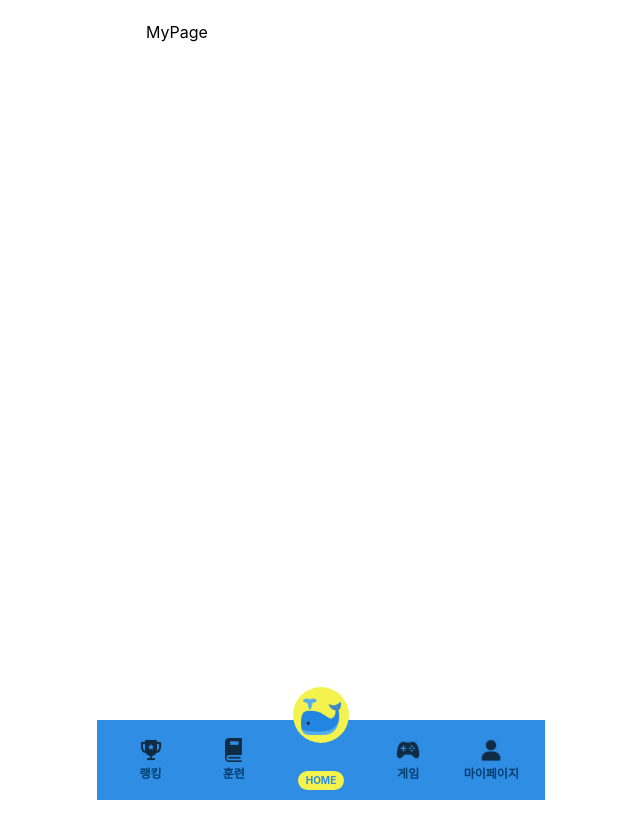
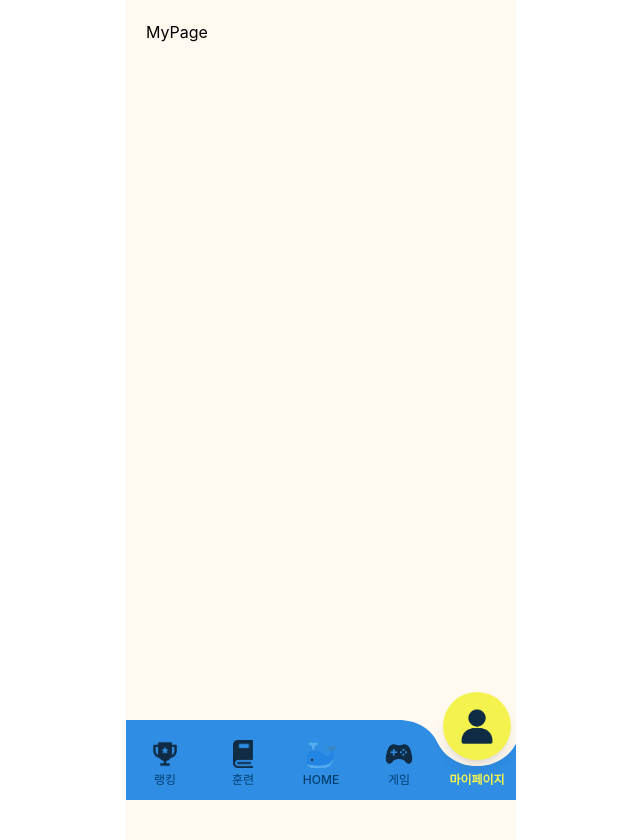
Before and after one commit to READLE-SKTHON/readle-fe, a React (Vite) app: page /my in a window 1280 px wide. Shown: the whole page, without its empty margins (319-959 px from the left). Built offline with nearby package versions, Linux system fonts and the light colour scheme.

Commit message:
✨ feat: 푸터 네비게이션 활성화 애니메이션 및 스타일 적용

```diff
--- /dev/null
+++ b/src/components/common/footer/FooterNavigation.css
@@ -0,0 +1,97 @@
+/* 푸터에 뚫리는 원형 홀의 위치값 정의 */
+@property --footer-notch-x {
+  syntax: "<length-percentage>";
+  inherits: false;
+  initial-value: 50%;
+}
+
+/* 선택된 메뉴 주변 부드럽게 곡선으로 파내기 */
+.footer-navigation-background {
+  --footer-notch-unit: 0.0625rem;
+
+  --footer-notch-shape:
+    0 0, /* 왼쪽 */ calc(var(--footer-notch-x) - 75 * var(--footer-notch-unit)) 0,
+    calc(var(--footer-notch-x) - 72 * var(--footer-notch-unit)) calc(0.5 * var(--footer-notch-unit)),
+    calc(var(--footer-notch-x) - 69 * var(--footer-notch-unit)) calc(0.9 * var(--footer-notch-unit)),
+    calc(var(--footer-notch-x) - 66 * var(--footer-notch-unit)) calc(1.4 * var(--footer-notch-unit)),
+    calc(var(--footer-notch-x) - 63 * var(--footer-notch-unit)) calc(2.2 * var(--footer-notch-unit)),
+    calc(var(--footer-notch-x) - 60 * var(--footer-notch-unit)) calc(3.6 * var(--footer-notch-unit)),
+    calc(var(--footer-notch-x) - 57 * var(--footer-notch-unit)) calc(4.7 * var(--footer-notch-unit)),
+    calc(var(--footer-notch-x) - 54 * var(--footer-notch-unit)) calc(6.4 * var(--footer-notch-unit)),
+    calc(var(--footer-notch-x) - 51 * var(--footer-notch-unit)) calc(8.5 * var(--footer-notch-unit)),
+    calc(var(--footer-notch-x) - 48 * var(--footer-notch-unit))
+      calc(11.1 * var(--footer-notch-unit)),
+    calc(var(--footer-notch-x) - 45 * var(--footer-notch-unit))
+      calc(14.1 * var(--footer-notch-unit)),
+    calc(var(--footer-notch-x) - 42 * var(--footer-notch-unit))
+      calc(18.1 * var(--footer-notch-unit)),
+    calc(var(--footer-notch-x) - 39 * var(--footer-notch-unit))
+      calc(23.7 * var(--footer-notch-unit)),
+    calc(var(--footer-notch-x) - 36 * var(--footer-notch-unit))
+      calc(28.5 * var(--footer-notch-unit)),
+    calc(var(--footer-notch-x) - 33 * var(--footer-notch-unit))
+      calc(32.2 * var(--footer-notch-unit)),
+    calc(var(--footer-notch-x) - 30 * var(--footer-notch-unit))
+      calc(35.2 * var(--footer-notch-unit)),
+    calc(var(--footer-notch-x) - 27 * var(--footer-notch-unit))
+      calc(37.5 * var(--footer-notch-unit)),
+    calc(var(--footer-notch-x) - 24 * var(--footer-notch-unit))
+      calc(39.6 * var(--footer-notch-unit)),
+    calc(var(--footer-notch-x) - 21 * var(--footer-notch-unit))
+      calc(41.2 * var(--footer-notch-unit)),
+    calc(var(--footer-notch-x) - 18 * var(--footer-notch-unit))
+      calc(42.6 * var(--footer-notch-unit)),
+    calc(var(--footer-notch-x) - 15 * var(--footer-notch-unit))
+      calc(43.8 * var(--footer-notch-unit)),
+    calc(var(--footer-notch-x) - 12 * var(--footer-notch-unit))
+      calc(44.7 * var(--footer-notch-unit)),
+    calc(var(--footer-notch-x) - 9 * var(--footer-notch-unit)) calc(45.3 * var(--footer-notch-unit)),
+    calc(var(--footer-notch-x) - 6 * var(--footer-notch-unit)) calc(45.8 * var(--footer-notch-unit)),
+    calc(var(--footer-notch-x) - 3 * var(--footer-notch-unit)) calc(46 * var(--footer-notch-unit)),
+    /* 중앙 */ var(--footer-notch-x) calc(46 * var(--footer-notch-unit)),
+    /* 오른쪽 */ calc(var(--footer-notch-x) + 3 * var(--footer-notch-unit))
+      calc(46 * var(--footer-notch-unit)),
+    calc(var(--footer-notch-x) + 6 * var(--footer-notch-unit)) calc(45.8 * var(--footer-notch-unit)),
+    calc(var(--footer-notch-x) + 9 * var(--footer-notch-unit)) calc(45.3 * var(--footer-notch-unit)),
+    calc(var(--footer-notch-x) + 12 * var(--footer-notch-unit))
+      calc(44.7 * var(--footer-notch-unit)),
+    calc(var(--footer-notch-x) + 15 * var(--footer-notch-unit))
+      calc(43.8 * var(--footer-notch-unit)),
+    calc(var(--footer-notch-x) + 18 * var(--footer-notch-unit))
+      calc(42.6 * var(--footer-notch-unit)),
+    calc(var(--footer-notch-x) + 21 * var(--footer-notch-unit))
+      calc(41.2 * var(--footer-notch-unit)),
+    calc(var(--footer-notch-x) + 24 * var(--footer-notch-unit))
+      calc(39.6 * var(--footer-notch-unit)),
+    calc(var(--footer-notch-x) + 27 * var(--footer-notch-unit))
+      calc(37.5 * var(--footer-notch-unit)),
+    calc(var(--footer-notch-x) + 30 * var(--footer-notch-unit))
+      calc(35.2 * var(--footer-notch-unit)),
+    calc(var(--footer-notch-x) + 33 * var(--footer-notch-unit))
+      calc(32.2 * var(--footer-notch-unit)),
+    calc(var(--footer-notch-x) + 36 * var(--footer-notch-unit))
+      calc(28.5 * var(--footer-notch-unit)),
+    calc(var(--footer-notch-x) + 39 * var(--footer-notch-unit))
+      calc(23.7 * var(--footer-notch-unit)),
+    calc(var(--footer-notch-x) + 42 * var(--footer-notch-unit))
+      calc(18.1 * var(--footer-notch-unit)),
+    calc(var(--footer-notch-x) + 45 * var(--footer-notch-unit))
+      calc(14.1 * var(--footer-notch-unit)),
+    calc(var(--footer-notch-x) + 48 * var(--footer-notch-unit))
+      calc(11.1 * var(--footer-notch-unit)),
+    calc(var(--footer-notch-x) + 51 * var(--footer-notch-unit)) calc(8.5 * var(--footer-notch-unit)),
+    calc(var(--footer-notch-x) + 54 * var(--footer-notch-unit)) calc(6.4 * var(--footer-notch-unit)),
+    calc(var(--footer-notch-x) + 57 * var(--footer-notch-unit)) calc(4.7 * var(--footer-notch-unit)),
+    calc(var(--footer-notch-x) + 60 * var(--footer-notch-unit)) calc(3.6 * var(--footer-notch-unit)),
+    calc(var(--footer-notch-x) + 63 * var(--footer-notch-unit)) calc(2.2 * var(--footer-notch-unit)),
+    calc(var(--footer-notch-x) + 66 * var(--footer-notch-unit)) calc(1.4 * var(--footer-notch-unit)),
+    calc(var(--footer-notch-x) + 69 * var(--footer-notch-unit)) calc(0.9 * var(--footer-notch-unit)),
+    calc(var(--footer-notch-x) + 72 * var(--footer-notch-unit)) calc(0.5 * var(--footer-notch-unit)),
+    calc(var(--footer-notch-x) + 75 * var(--footer-notch-unit)) 0, 100% 0, 100% 100%, 0 100%;
+
+  -webkit-clip-path: polygon(var(--footer-notch-shape));
+  clip-path: polygon(var(--footer-notch-shape));
+
+  /* 메뉴 변경 시 홀 위치도 함께 이동 */
+  transition: --footer-notch-x 1000ms cubic-bezier(0.22, 1, 0.36, 1);
+}
--- a/src/components/common/footer/FooterNavigation.tsx
+++ b/src/components/common/footer/FooterNavigation.tsx
@@ -1,4 +1,7 @@
-import { NavLink } from "react-router-dom";
+import type { CSSProperties } from "react";
+import { NavLink, useLocation } from "react-router-dom";
+
+import "./FooterNavigation.css";
 
 import bookIcon from "@/assets/icons/navigationIcons/bookIcon.png";
 import gameIcon from "@/assets/icons/navigationIcons/gameIcon.png";
@@ -6,7 +9,13 @@ import trophyIcon from "@/assets/icons/navigationIcons/trophyIcon.png";
 import userIcon from "@/assets/icons/navigationIcons/userIcon.png";
 import whaleIcon from "@/assets/icons/navigationIcons/whaleIcon.png";
 
-const navigationItems = [
+interface NavigationItem {
+  label: string;
+  path: string;
+  icon: string;
+}
+
+const navigationItems: NavigationItem[] = [
   {
     label: "랭킹",
     path: "/ranking",
@@ -16,6 +25,11 @@ const navigationItems = [
     label: "훈련",
     path: "/training",
     icon: bookIcon,
+  },
+  {
+    label: "HOME",
+    path: "/",
+    icon: whaleIcon,
   },
   {
     label: "게임",
@@ -29,49 +43,144 @@ const navigationItems = [
   },
 ];
 
-type NavItemProps = {
-  item: {
-    label: string;
-    path: string;
-    icon: string;
-  };
-};
+export default function FooterNavigation() {
+  const { pathname } = useLocation();
 
-function NavItem({ item }: NavItemProps) {
+  // 현재 주소와 일치하는 네비게이션 메뉴 index 찾기
+  const matchedIndex = navigationItems.findIndex(({ path }) => {
+    // HOME은 정확히 "/"일 때만 활성화
+    if (path === "/") {
+      return pathname === "/";
+    }
+
+    // 하위 페이지에서도 해당 메뉴 활성화
+    // 예: /training/result → 훈련 메뉴 활성화
+    return pathname === path || pathname.startsWith(`${path}/`);
+  });
+
+  // 일치하는 메뉴가 없으면 HOME을 기본 활성화
+  const activeIndex = matchedIndex >= 0 ? matchedIndex : 2;
+
+  // 현재 선택된 메뉴
+  const activeItem = navigationItems[activeIndex];
+
+  // 각 메뉴의 중앙 위치
+  const notchPositions = ["10%", "30%", "50%", "70%", "90%"] as const;
+
+  // 현재 선택된 메뉴 위치를 CSS에 전달
+  const footerBackgroundStyle = {
+    "--footer-notch-x": notchPositions[activeIndex],
+  } as CSSProperties;
+
+  return (
+    <nav
+      aria-label="하단 네비게이션"
+      className="
+        fixed bottom-0 left-1/2 z-50
+        h-20 w-full max-w-97.5
+        -translate-x-1/2
+        overflow-visible
+        bg-transparent
+        pb-[env(safe-area-inset-bottom)]
+      "
+    >
+      {/* 선택된 메뉴 주변이 곡선으로 파이는 푸터 배경 */}
+      <div
+        aria-hidden="true"
+        className="
+          footer-navigation-background
+          pointer-events-none
+          absolute inset-0 z-0
+          bg-[#2F8DE4]
+        "
+        style={footerBackgroundStyle}
+      />
+
+      {/* 활성 원이 움직이는 영역 */}
+      <div
+        aria-hidden="true"
+        className="
+          pointer-events-none
+          absolute -top-7 left-0 z-20
+          grid w-full grid-cols-5
+        "
+      >
+        {/* 선택된 메뉴 위치로 활성 원 이동 */}
+        <div
+          className="
+            col-start-1
+            flex justify-center
+            transition-transform duration-1000
+            ease-[cubic-bezier(0.22,1,0.36,1)]
+            will-change-transform
+          "
+          style={{
+            transform: `translateX(${activeIndex * 100}%)`,
+          }}
+        >
+          {/* 활성 메뉴 원형 도형 */}
+          <div
+            className="
+              flex size-17
+              items-center justify-center
+              rounded-full
+              bg-[#F4F34E]
+              shadow-lg
+            "
+          >
+            <img
+              src={activeItem.icon}
+              alt=""
+              aria-hidden="true"
+              className="size-10 object-contain"
+            />
+          </div>
+        </div>
+      </div>
+
+      {/* 메뉴 전체 영역 */}
+      <div className="relative z-10 grid h-full w-full grid-cols-5">
+        {navigationItems.map((item, index) => {
+          const isActive = index === activeIndex;
+
           return (
             <NavLink
+              key={item.path}
               to={item.path}
-      className="flex w-14 flex-col items-center gap-1 text-xs font-semibold text-[#003F70]"
+              aria-label={`${item.label} 페이지로 이동`}
+              aria-current={isActive ? "page" : undefined}
+              className="
+                flex h-full flex-col
+                items-center justify-end
+                gap-1 pb-3
+                outline-none
+              "
             >
-      <img src={item.icon} alt={item.label} className="h-6 w-6 object-contain" />
+              {/* 활성 메뉴는 아래쪽 아이콘 숨김 */}
+              <img
+                src={item.icon}
+                alt=""
+                aria-hidden="true"
+                className={`
+                  size-7 object-contain
+                  transition-opacity duration-200
+                  ${isActive ? "opacity-0" : "opacity-100"}
+                `}
+              />
 
-      <span>{item.label}</span>
+              <span
+                className={`
+                  text-xs
+                  transition-colors duration-1000
+                  ${isActive ? "font-bold text-[#F4F34E]" : "font-medium text-[#003F70]"}
+                `}
+              >
+                {item.label}
+              </span>
             </NavLink>
           );
-}
-
-export default function FooterNavigation() {
-  return (
-    <footer className="fixed bottom-0 left-1/2 w-full max-w-md -translate-x-1/2 bg-[#2F8DE4]">
-      <nav className="relative flex h-20 items-center justify-around px-3">
-        <NavItem item={navigationItems[0]} />
-
-        <NavItem item={navigationItems[1]} />
-
-        <NavLink to="/" className="relative flex w-16 flex-col items-center justify-center">
-          <div className="absolute -top-11 flex h-14 w-14 items-center justify-center rounded-full bg-[#F4F34E]">
-            <img src={whaleIcon} alt="홈" className="h-10 w-10 object-contain" />
+        })}
       </div>
-
-          <span className="mt-10 rounded-full bg-[#F4F34E] px-2 py-0.5 text-[10px] font-bold text-[#2F8DE4]">
-            HOME
-          </span>
-        </NavLink>
-
-        <NavItem item={navigationItems[2]} />
-
-        <NavItem item={navigationItems[3]} />
     </nav>
-    </footer>
   );
 }
--- a/src/layouts/AppLayout.tsx
+++ b/src/layouts/AppLayout.tsx
@@ -2,7 +2,7 @@ import { Outlet } from "react-router-dom";
 
 export default function AppLayout() {
   return (
-    <div className="mx-auto min-h-screen w-full max-w-97.5 px-5 py-5 bg-white">
+    <div className="mx-auto min-h-screen w-full max-w-97.5 px-5 py-5 bg-[#FFF9EF]">
       <Outlet />
     </div>
   );
```
Lines whose indentation alone changed are shown as unchanged.
